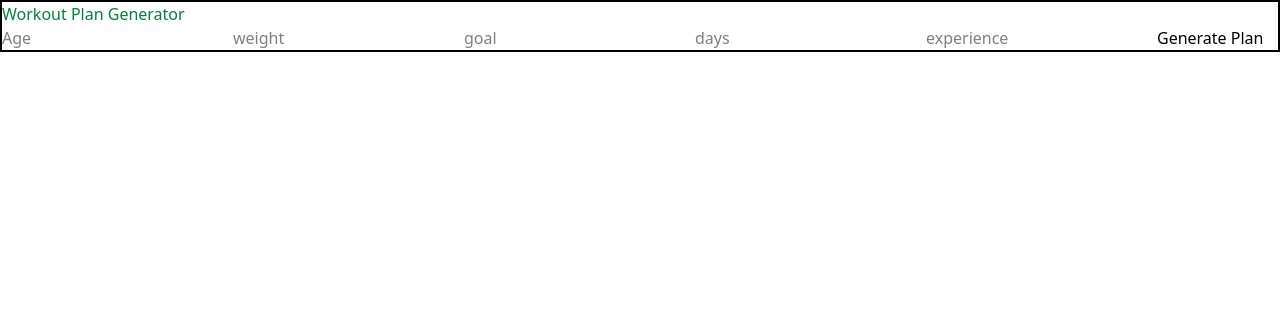
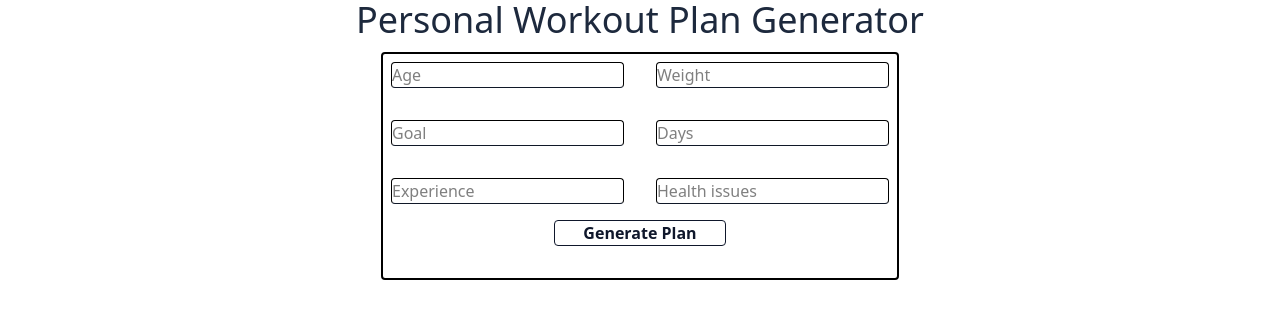
Before and after one commit to MarcosHBlanco/PersonalWorkoutGeneratorApp, a React (Vite) app in the folder client/: page / in a window 1280 px wide. Shown: the top 318 px of the page. Built offline with nearby package versions, Linux system fonts and the light colour scheme.

Commit message:
Front-end style changes. Added one more field for user to provide any health issues.

```diff
--- a/client/src/App.jsx
+++ b/client/src/App.jsx
@@ -8,6 +8,7 @@ function App() {
 	const [goal, setGoal] = useState("");
 	const [days, setDays] = useState("");
 	const [experience, setExperience] = useState("");
+	const [healthIssues, setHealthIssues] = useState("");
 	const [plan, setPlan] = useState("");
 	const [loading, setLoading] = useState(false);
 	const [error, setError] = useState("");
@@ -24,6 +25,7 @@ function App() {
 				goal,
 				days,
 				experience,
+				healthIssues,
 			});
 			setPlan(response.data.plan);
 		} catch (err) {
@@ -35,55 +37,81 @@ function App() {
 				setError("Network error");
 			}
 		}
-
 		setLoading(false);
 	};
 
 	return (
-		<div className="border-2">
-			<h1 className="text-green-700">Workout Plan Generator</h1>
+		<div className="bg-neutral-100-50 text-black flex flex-col justify-around place-items-center">
+			<h1 className="text-4xl text-slate-800 ">
+				Personal Workout Plan Generator
+			</h1>
+			<div className="border-2 rounded m-3 flex flex-col place-items-center">
+				<div className="grid grid-cols-2 w-full gap-4">
 					<input
+						className="m-2 border rounded border-b-gray-900"
 						type="text"
 						placeholder="Age"
 						value={age}
 						onChange={(e) => setAge(e.target.value)}
 					></input>
 					<input
+						className="m-2 border rounded border-b-gray-900"
 						type="text"
-				placeholder="weight"
+						placeholder="Weight"
 						value={weight}
 						onChange={(e) => setWeight(e.target.value)}
 					/>
 					<input
+						className="m-2 border rounded border-b-gray-900"
 						type="text"
-				placeholder="goal"
+						placeholder="Goal"
 						value={goal}
 						onChange={(e) => setGoal(e.target.value)}
 					/>
 					<input
+						className="m-2 border rounded border-b-gray-900"
 						type="text"
-				placeholder="days"
+						placeholder="Days"
 						value={days}
 						onChange={(e) => setDays(e.target.value)}
 					/>
 					<input
+						className="m-2 border rounded border-b-gray-900"
 						type="text"
-				placeholder="experience"
+						placeholder="Experience"
 						value={experience}
 						onChange={(e) => setExperience(e.target.value)}
 					/>
-			<button onClick={generatePlan} disabled={loading}>
+					<input
+						className="m-2 border rounded border-b-gray-900"
+						type="text"
+						placeholder="Health issues"
+						value={healthIssues}
+						onChange={(e) => setHealthIssues(e.target.value)}
+					/>
+				</div>
+				<button
+					className="text-slate-900 m-2 border rounded border-slate-900 w-1/3 font-semibold hover:bg-slate-900 hover:text-white transition"
+					onClick={generatePlan}
+					disabled={loading}
+				>
 					{loading ? "Generating Plan..." : "Generate Plan"}
 				</button>
-
+				<div className="m-3">
 					{error && <p className="text-red-600">{error}</p>}
 
 					{plan && (
-				<div className="border-2 rounded">
-					<h2>Your Workout Plan</h2>
-					<p>{plan}</p>
+						<div className="border rounded border-b-blue-900">
+							<h2 className="text-2xl text-slate-800 m-2">Your Workout Plan</h2>
+							{plan.split("###").map((paragraph, index) => (
+								<p key={index} className="m-3">
+									{paragraph}
+								</p>
+							))}
 						</div>
 					)}
+				</div>
+			</div>
 		</div>
 	);
 }
```
Also changed, not shown: 1 other file (tests, documents, lock files or other folders). Lines whose indentation alone changed are shown as unchanged.
